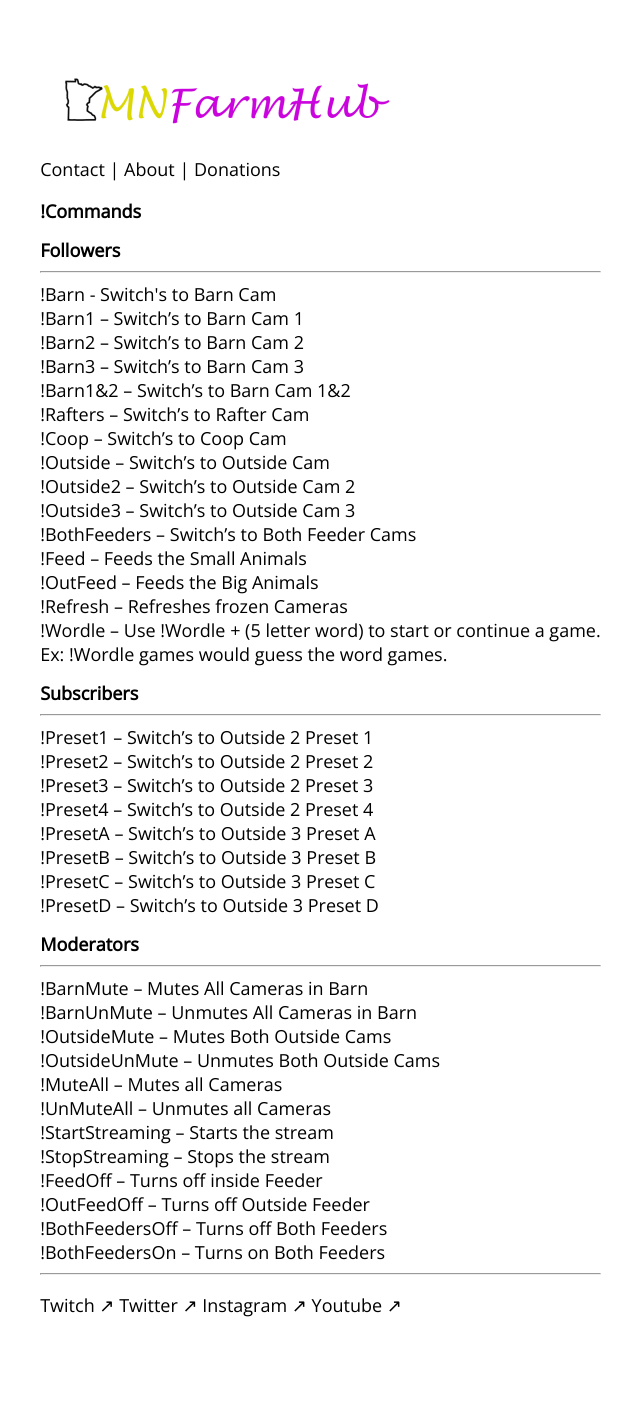
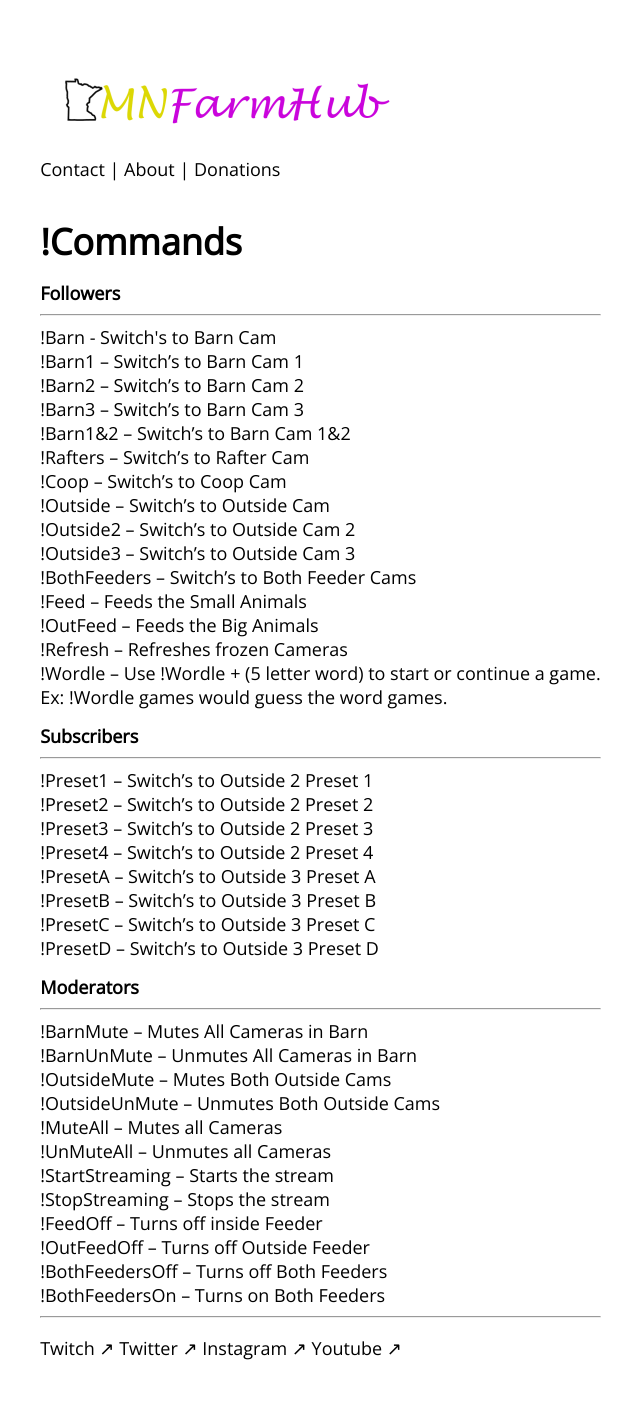
Before and after one commit to MNFarmHub/mnfarmhub.github.io, a Jekyll site: the page built from commands.html, in a window 1280 px wide. Shown: the whole page, without its empty margins (11-651 px from the left). Built offline with Jekyll 4.4.1, drawn with Linux system fonts in a browser that asks for light colours; before the commit the page ends 1380 px from its top, so only the background shows below that.

```diff
--- a/commands.html
+++ b/commands.html
@@ -12,7 +12,7 @@ layout: page
 
 <p>
 </p>
-<h2>!Commands</h2>
+<h3>!Commands</h3>
 <code>
   <h2>Followers</h2>
 <hr>
```
